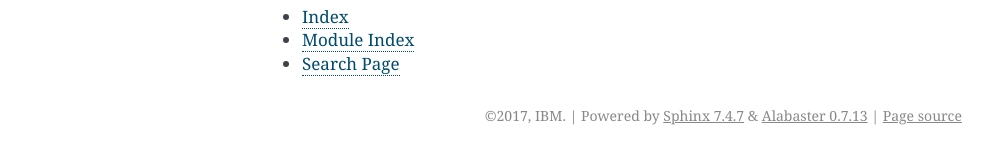
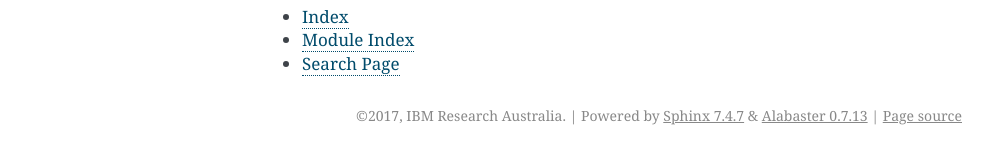
Before and after one commit to maet3608/nuts-flow, a Sphinx documentation site: the page built from sphinx/source/index.rst, in a window 1280 px wide. Shown: the part 1098-1250 px from the top of the page, without its empty margins (148-1140 px from the left). Built offline with Sphinx 7.4.7, drawn with Linux system fonts in a browser that asks for light colours; formulas are drawn with MathJax 3; some of the changed lines change nothing that is shown.

Commit message:
docs updated

```diff
--- a/sphinx/source/conf.py
+++ b/sphinx/source/conf.py
@@ -70,8 +70,8 @@
 
 # General information about the project.
 project = u'nutsflow'
-copyright = u'2017, IBM'
-author = u'IBM Research Australia'
+copyright = u'2017, IBM Research Australia'
+author = u'Stefan Maetschke'
 
 # The version info for the project you're documenting, acts as replacement for
 # |version| and |release|, also used in various other places throughout the
```
